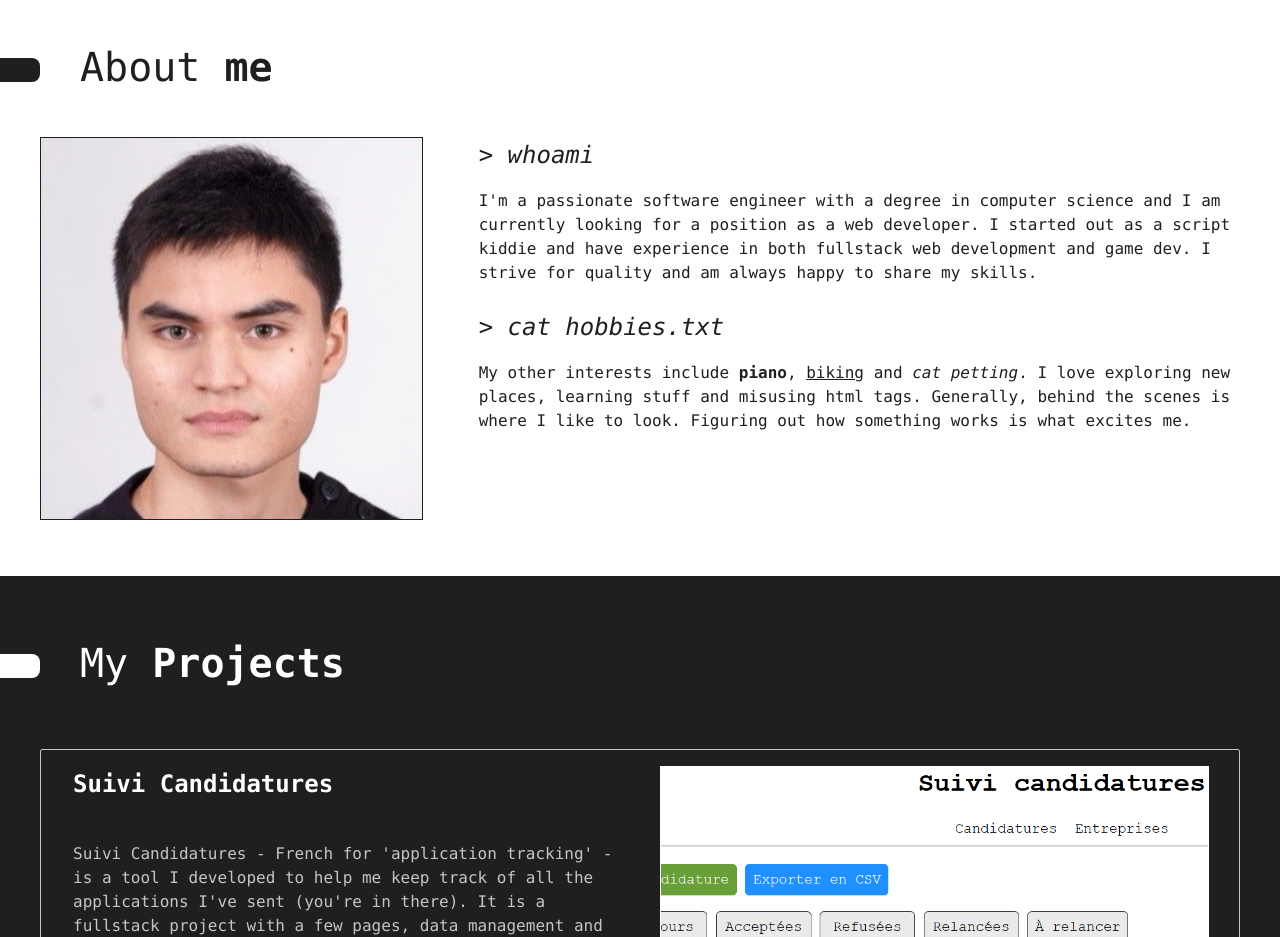
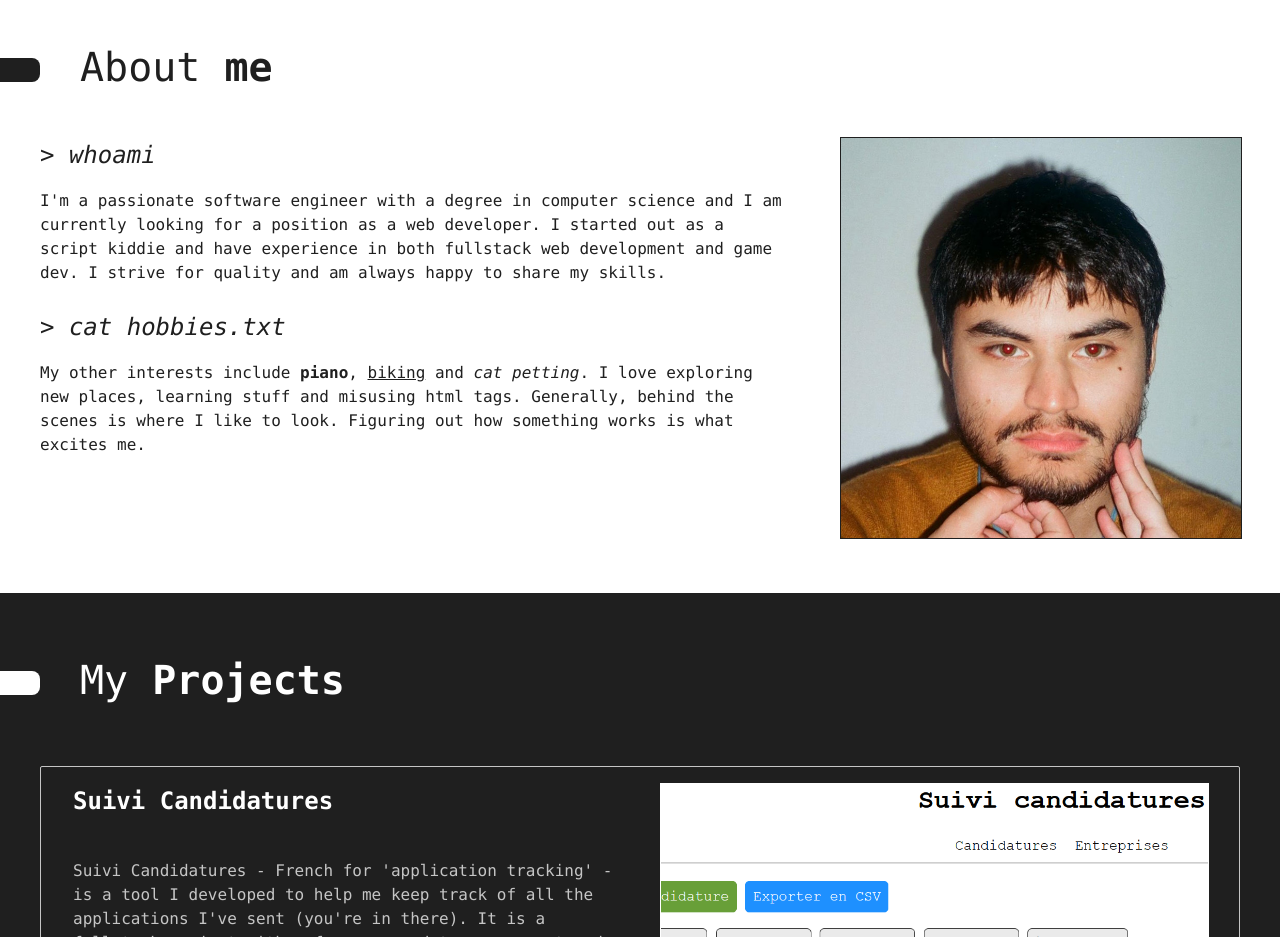
Before and after one commit to GDami/portfolio, a React (Vite) app: page / in a window 1280 px wide. Shown: the part 1280-2217 px from the top of the page. Built offline with nearby package versions, Linux system fonts and the light colour scheme; some icons are missing.

Commit message:
new photo, tighter style for mid resolutions

```diff
--- a/src/about/About.css
+++ b/src/about/About.css
@@ -6,23 +6,53 @@
 
 .about-container {
     display: flex;
-    flex-direction: row;
+    flex-direction: row-reverse;
     gap: var(--spacing-xlarge);
 }
 
+.about-img-container {
+    aspect-ratio: 1 / 1;
+    flex: 2;
+    max-width: 400px;
+    max-height: 400px;
+    margin: auto;
+    position: relative;
+
+}
+
 .about-portrait {
-    flex: 1;
-    aspect-ratio: 1 / 1;
-    max-width: 40vw;
-    max-height: 40vw;
+    display: block;
+    max-width: 100%;
+    max-height: 100%;
 
+    margin: auto;
     align-self: center;
 
     border: solid 1px var(--bg-color);
 }
 
+.about-portrait-description {
+    position:absolute;
+    top:1px;
+    left:1px;
+    width: 100%;
+    height: 100%;
+    display: flex;
+    justify-content: center;
+    align-items: center;
+
+    font-size: 1.5em;
+    color:transparent;
+    transition: all var(--transition-time);
+}
+
+.about-portrait-description:hover {
+    background-color: rgba(31,31,31,0.5);
+    color: var(--color-strong);
+}
+
 .about-details {
-    flex: 2;
+    flex: 3;
     height: 100%;
 }
 
@@ -59,10 +89,9 @@
         gap: var(--spacing-common);
     }
 
-    .about-portrait {
+    .about-img-container {
         max-width: 100%;
         max-height: 100%;
-        align-self: center;
 
     }
 }
--- a/src/about/About.tsx
+++ b/src/about/About.tsx
@@ -1,5 +1,5 @@
 import './About.css'
-import portraitSvg from "/1518958240827.jpg"
+import portraitImg from "/barbesmall.jpg"
 
 export function About() {
     //@ts-expect-error
@@ -9,7 +9,10 @@ export function About() {
         <div className='section-container about' id="about">
             <h1 className='main-heading section-title'>About <span>me</span></h1>
             <div className='about-container'>
-                <img className="about-portrait" src={portraitSvg} alt='portrait'></img>
+                <div className='about-img-container'>
+                    <img className="about-portrait" src={portraitImg} alt='portrait'></img>
+                    <div className='about-portrait-description'>me</div>
+                </div>
                 <div className='about-details'>
                     <h2>&gt; whoami<span>_</span></h2>
                     <p>{generalDescription}</p>
```
Also changed, not shown: public/barbesmall.jpg (added).
